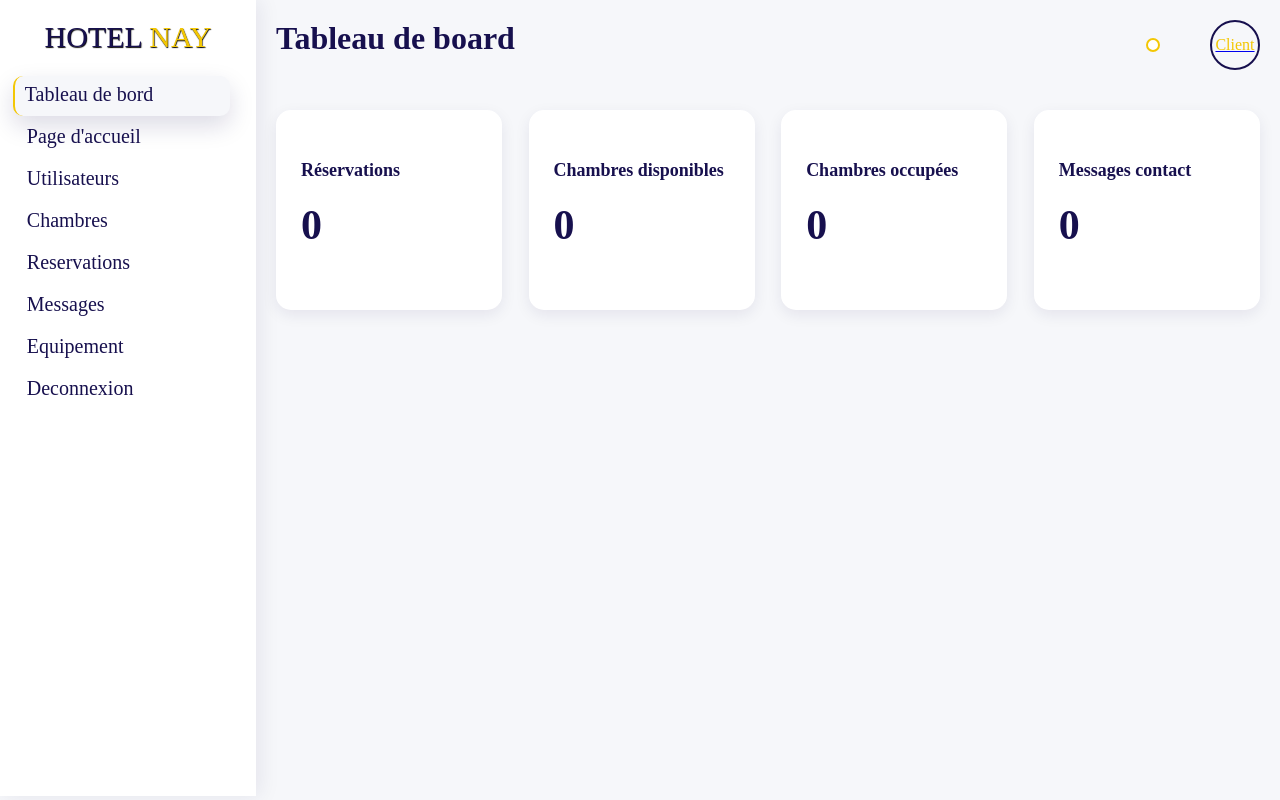
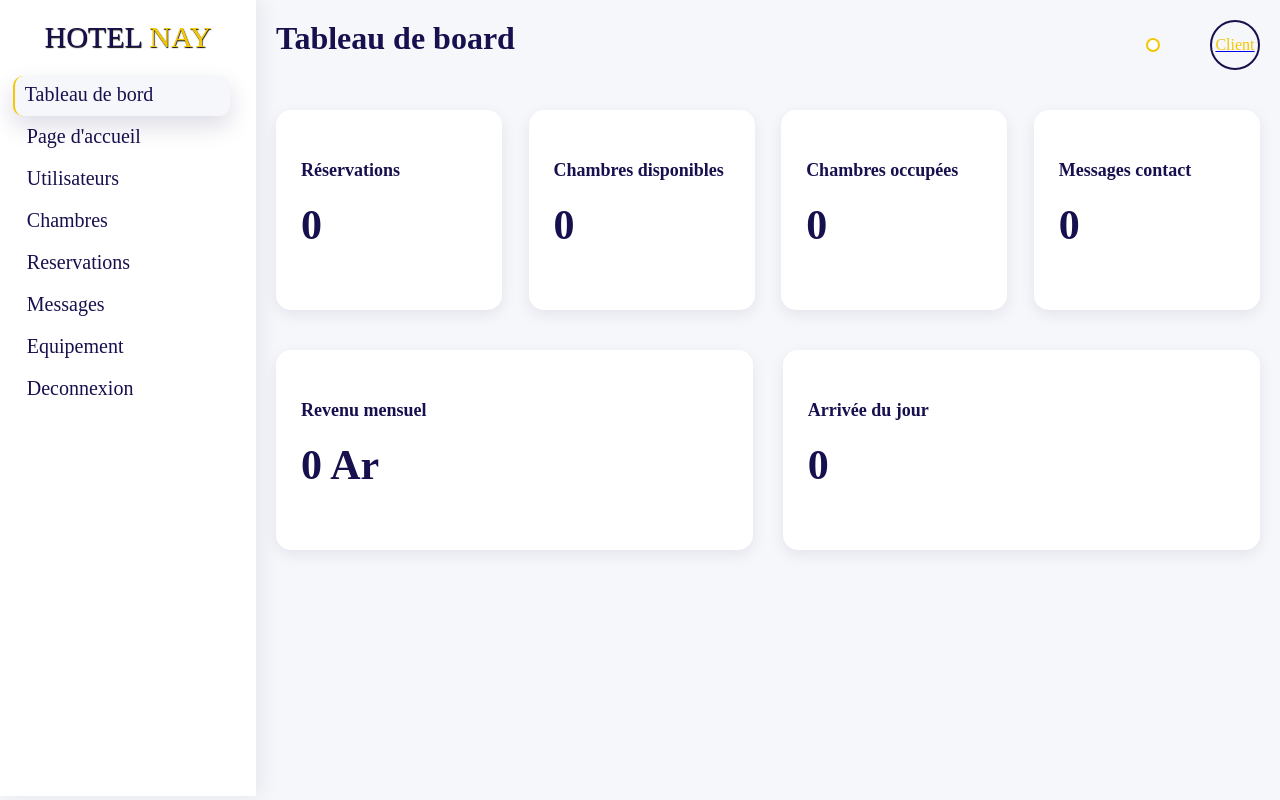
Before and after one commit to AudricDev/Gestion_hoteliere, a Django app: page /GH/dashboard/ in a window 1280 px wide. Run offline with Django 5.2, Linux system fonts and the light colour scheme; data that the repository does not hold is empty; some web fonts are replaced.

Commit message:
update reservation to automatique between date

```diff
--- a/src/hotel/views.py
+++ b/src/hotel/views.py
@@ -11,6 +11,8 @@ from django.db.models import Q
 from django.contrib.auth.models import User
 from django.db import transaction
 from django.core.paginator import Paginator
+from django.db.models import Sum
+from datetime import datetime
 import re
 
 # Create your views here.
@@ -31,12 +33,15 @@ def gestionUtilisateur(request):
     chambre_dispo = Chambre.objects.filter(status='Disponible').count()
     chambre_occupe = Chambre.objects.filter(status='Non disponible').count()
     contact_count = ContactMessage.objects.filter(lu=False).count()
+    new_messages = ContactMessage.objects.filter(lu=False).count()
+
     return render (request,'gestionUtilisateur.html',{
         'users':user,
         'reservations':reservation,
         'chambre_dispo':chambre_dispo,
         'chambre_occupe':chambre_occupe,
-        'contact_count':contact_count
+        'contact_count':contact_count,
+        "new_messages": new_messages
         })
 
 #modifier profil
@@ -73,13 +78,25 @@ def update_profil(request):
     else:
         return redirect('index')
 
-# affichage des chambre
+# affichage des chambre et mise à jour automatique
 def nosChambre(request):
-    chambre = Chambre.objects.all()
-    return render(request,'nosChambre.html',{
-        'chambres':chambre,
-        })
-
+    maintenant = timezone.now()
+    # Remettre toutes les chambres disponibles
+    Chambre.objects.update(status="Disponible")
+    # Réservations actuellement en cours
+    reservations_actives = Reservation.objects.filter(
+        status="Validé",
+        date_arrivee__lte=maintenant,
+        date_depart__gte=maintenant
+    )
+    # Marquer les chambres occupées
+    for reservation in reservations_actives:
+        reservation.chambre.status = "Non disponible"
+        reservation.chambre.save()
+    chambres = Chambre.objects.all()
+    return render(request, 'nosChambre.html', {
+        'chambres': chambres,
+    })
 # affichage des chambre
 def avisClient(request):
     return render(request,'avisClient.html')
@@ -364,19 +381,34 @@ def chercherUtilisateur(request):
     return render(request,'gestionUtilisateur.html',context)
 
 #tabeau de board
-from .models import Reservation, Chambre, ContactMessage
-
 def dashboard(request):
     reservations = Reservation.objects.all()
     chambre_dispo = Chambre.objects.filter(status='Disponible').count()
     chambre_occupe = Chambre.objects.filter(status='Non disponible').count()
     contact_count = ContactMessage.objects.filter(lu=False).count()
+    new_messages = ContactMessage.objects.filter(lu=False).count()
+
+    revenu_mensuel = Reservation.objects.filter(
+        status="Validé",
+        date_reservation__month=timezone.now().month
+    ).aggregate(total=Sum("prix_total"))["total"]
+
+    arrive_du_jour = Reservation.objects.filter(
+        status="Validé",
+        date_reservation__date=timezone.now().date()
+    ).count()
+
+    #print(Reservation.objects.values_list("status", flat=True))
     return render(request, "dashboard.html", {
         "reservations": reservations,
+        "revenu_mensuel": revenu_mensuel,
+        "arrive_du_jour": arrive_du_jour,
         "chambre_dispo": chambre_dispo,
         "chambre_occupe": chambre_occupe,
-        "contact_count": contact_count
+        "contact_count": contact_count,
+        "new_messages": new_messages
     })
+
 
 #gestionChambre
 def gestionChambre(request):
@@ -389,6 +421,7 @@ def gestionChambre(request):
     chambre_dispo = Chambre.objects.filter(status='Disponible').count()
     chambre_occupe = Chambre.objects.filter(status='Non disponible').count()
     contact_count = ContactMessage.objects.filter(lu=False).count()
+    new_messages = ContactMessage.objects.filter(lu=False).count()
     return render (request,'gestionChambre.html',{
         'chambre':chambre,
         'hotels':hotels,
@@ -396,7 +429,8 @@ def gestionChambre(request):
         'chambre_dispo':chambre_dispo,
         'reservations':reservation,
         'chambre_occupe':chambre_occupe,
-        "contact_count": contact_count
+        "contact_count": contact_count,
+        "new_messages": new_messages
         })
 
 # read chambre
@@ -476,7 +510,10 @@ def chercherChambre(request):
         'reservations':reservation,
         "contact_count": contact_count
     }
-    return render(request,'gestionChambre.html',context)
+    if request.user.user_profil.role == "Responsable":
+        return render(request,'gestionMenage.html',context)
+    else:
+        return render(request,'gestionChambre.html',context)
 
 #gestionReservation
 def gestionReservation(request):
@@ -489,6 +526,7 @@ def gestionReservation(request):
     chambre_dispo = Chambre.objects.filter(status='Disponible').count()
     chambre_occupe = Chambre.objects.filter(status='Non disponible').count()
     contact_count = ContactMessage.objects.filter(lu=False).count()
+    new_messages = ContactMessage.objects.filter(lu=False).count()
     return render (request,'gestionReservation.html',{
         'chambre':chambre,
         'hotels':hotels,
@@ -496,8 +534,8 @@ def gestionReservation(request):
         'chambre_dispo':chambre_dispo,
         'reservations':reservation,
         'chambre_occupe':chambre_occupe,
-        'contact_count':contact_count
-
+        'contact_count':contact_count,
+        "new_messages": new_messages
         })
 
 #Reservation
@@ -672,12 +710,14 @@ def gestionEquipement(request):
     chambre_dispo = Chambre.objects.filter(status='Disponible').count()
     chambre_occupe = Chambre.objects.filter(status='Non disponible').count()
     contact_count = ContactMessage.objects.filter(lu=False).count()
+    new_messages = ContactMessage.objects.filter(lu=False).count()
     return render (request,'gestionEquipement.html',{
         'equipements':equipement,
         'chambre_dispo':chambre_dispo,
         'chambre_occupe':chambre_occupe,
         'reservations':reservation,
-        'contact_count':contact_count
+        'contact_count':contact_count,
+        "new_messages": new_messages
         })
 
 #gestionMenage
--- a/src/static/css/style.css
+++ b/src/static/css/style.css
@@ -552,7 +552,7 @@ header{
 }
 
 .presentation_text p{
-    color: var(--color2--);
+    color: var(--color1--);
     line-height: 1.8;
     font-size: 18px;
     text-align: justify;
@@ -1686,7 +1686,7 @@ header{
 }
 
 .info-box p{
-    color: var(--color2--);
+    color: var(--dark--);
 }
 
 /* FORMULAIRE */
--- a/src/static/css/styleAdmin.css
+++ b/src/static/css/styleAdmin.css
@@ -145,12 +145,23 @@ body{
     transition: .3s;
     padding: 25px;
 }
+.cardb{
+    width: 48.5%;
+    min-height: 140px;
+    background: var(--white--);
+    border-radius: 15px;
+    box-shadow: 0 5px 15px rgba(23,16,78,.08);
+    position: relative;
+    overflow: hidden;
+    cursor: pointer;
+    transition: .3s;
+    padding: 25px;
+}
 
-.card:hover{
+.card:hover,.cardb:hover{
     transform: translateY(-8px);
     box-shadow: 0 10px 25px rgba(23,16,78,.15);
 }
-
 .card_icon{
     position: absolute;
     top: 20px;
@@ -159,13 +170,13 @@ body{
     color: rgba(23,16,78,.12);
 }
 
-.card .title{
+.card .title,.cardb .title{
     color: var(--color1--);
     font-size: 18px;
     font-weight: 600;
     margin-top: 25px;
 }
-.card .nombre{
+.card .nombre,.cardb .nombre{
     position: static;
     justify-content: flex-start;
     align-items: flex-end;
@@ -175,7 +186,6 @@ body{
     font-weight: bold;
     color: var(--color1--);
 }
-
 
 /* DATATABLE */
 .data{
--- a/src/templates/components/card.html
+++ b/src/templates/components/card.html
@@ -23,5 +23,4 @@
         <div class="title">Messages contact</div>
         <div class="nombre">{{ contact_count }}</div>
     </div>
-
 </div>
--- a/src/templates/components/nav.html
+++ b/src/templates/components/nav.html
@@ -31,6 +31,11 @@
             <li>
                 <a href="{% url 'mesReservations' %}" class="nav_link {% if request.resolver_match.url_name == 'mesReservations' %}active{% endif %}">Réservations</a>
             </li>
+            {% if user.user_profil.role == "Admin" %}
+            <li>
+                <a href="{% url 'dashboard' %}" class="nav_link {% if request.resolver_match.url_name == 'dashboard' %}active{% endif %}">Admin</a>
+            </li>
+            {% endif %}
             {% endif %}
             <li>
                 <a href="{% url 'contact' %}" class="nav_link">Contact</a>
--- a/src/templates/contact.html
+++ b/src/templates/contact.html
@@ -37,8 +37,8 @@
                     </div>
                 {% endfor %}
             {% endif %}
-            <input type="text" name="nom" placeholder="Votre nom" value="{{user.first_name}}" required>
-            <input type="email" name="email" placeholder="Votre email" value="{{user.email}}" required>
+            <input type="text" name="nom" placeholder="Votre nom" value="{{user.first_name}}" disabled required>
+            <input type="email" name="email" placeholder="Votre email" value="{{user.email}}" disabled required>
             <input type="text" name="sujet" placeholder="Sujet" required>
             <textarea name="message" rows="6" placeholder="Votre message..." required></textarea>
             <button type="submit">Envoyer</button>
--- a/src/templates/dashboard.html
+++ b/src/templates/dashboard.html
@@ -6,4 +6,21 @@
             {% include "components/profil.html" %}
         </div>
         {% include "components/card.html" %}
+    <div class="list_card">
+        <div class="cardb">
+            <div class="card_icon"><i class="fas fa-chart-line card_icon"></i></div>
+            <div class="title">Revenu mensuel</div>
+            <div class="nombre">
+                {{ revenu_mensuel|default:"0" }} Ar
+            </div>
+        </div>
+
+        <div class="cardb">
+            <div class="card_icon"><i class="fa-solid fa-person-chalkboard"></i></div>
+            <div class="title">Arrivée du jour</div>
+            <div class="nombre">
+                {{ arrive_du_jour }}
+            </div>
+        </div>
+    </div>
 {% endblock  %}
--- a/src/templates/gestionMenage.html
+++ b/src/templates/gestionMenage.html
@@ -11,7 +11,7 @@
             <div class="chambre_data">
                 <div class="champ_btn">
                     <div class="search">
-                        <form action="" method="get">
+                        <form action="{% url 'recherche' %}" method="get">
                             <input class="bar_search" type="search" name="search" id="search" placeholder="Rechercher">
                             <input class="btn_search" type="submit" value="Rechercher">
                         </form>
--- a/src/templates/gestionReservation.html
+++ b/src/templates/gestionReservation.html
@@ -10,12 +10,6 @@
             <!-- Gestion chambre -->
             <div class="chambre_data">
                 <div class="champ_btn">
-                    <div class="btn_ajout">
-                        <!-- Bouton ouvrir Modal formulaire-->
-                        <a href="#modal-ajouter">
-                            <button class="btn_ajouter">Ajouter</button>
-                        </a>
-                    </div>
                     <div class="search">
                         <form action="" method="get">
                             <input class="bar_search" type="search" name="search" id="search" placeholder="Rechercher">
```
Also changed, not shown: src/media/Utilisateur/aigle.webp (added), src/media/payement/chambre4_c4SQnAZ.jpg (added), 2 other files.
